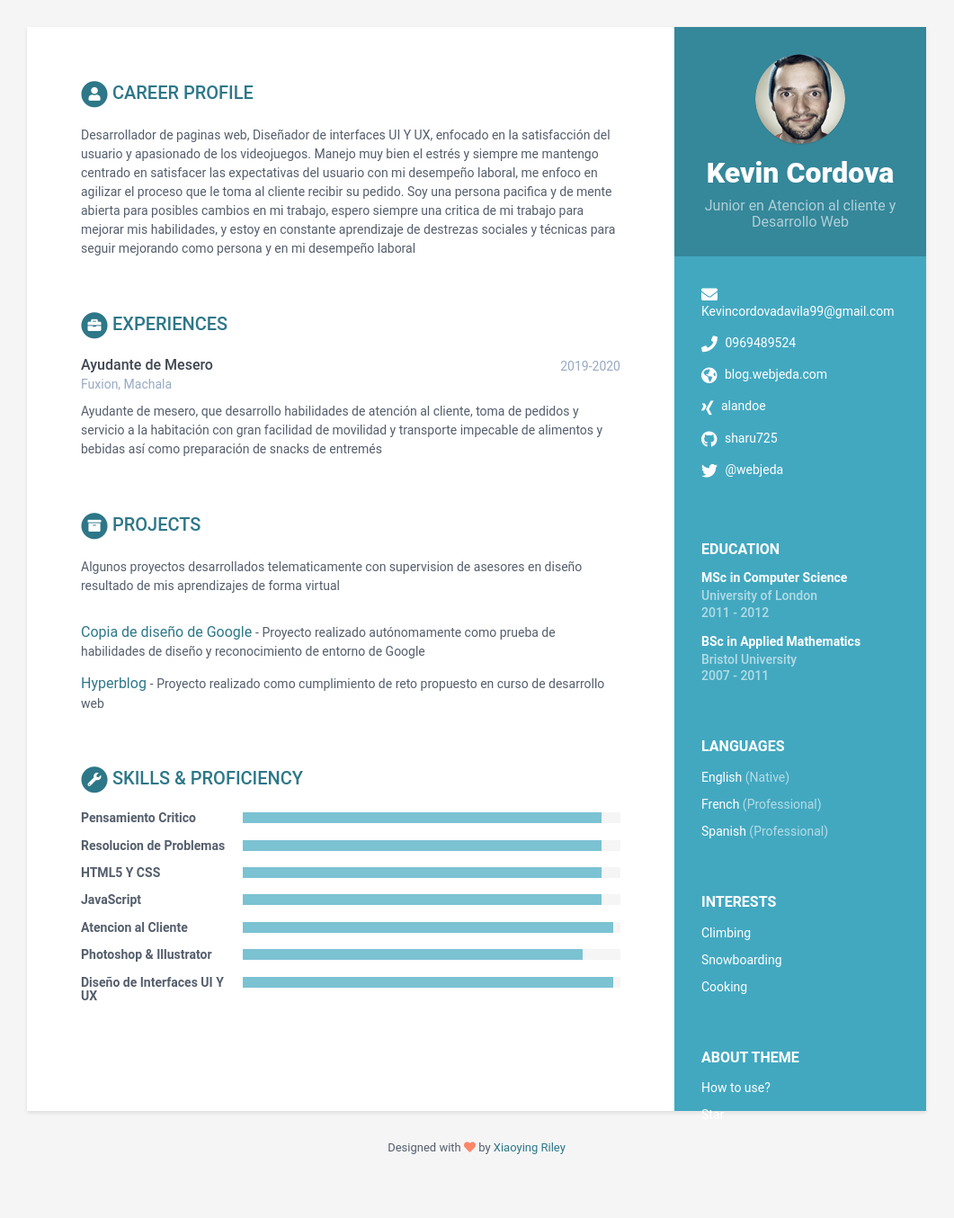
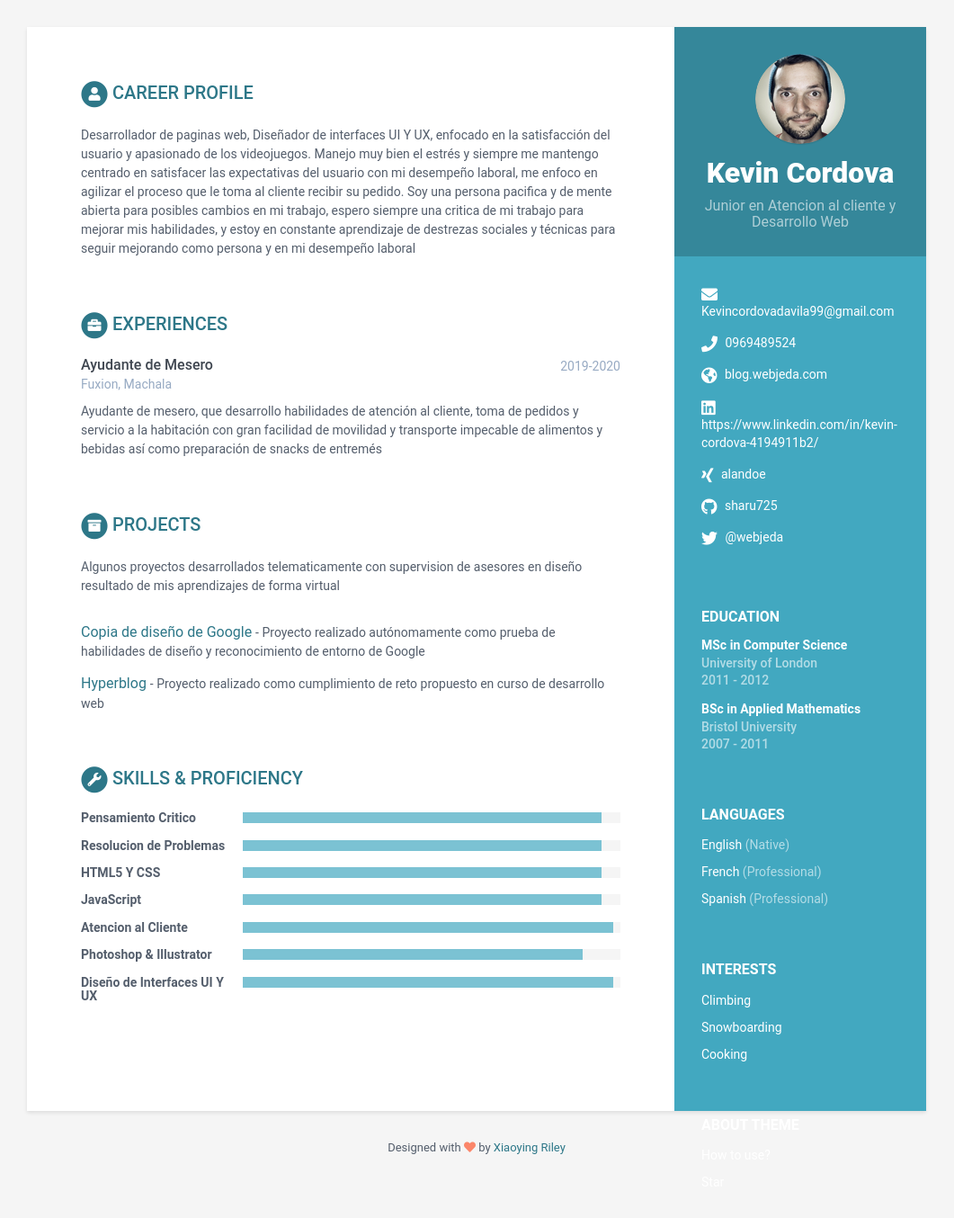
Before and after one commit to KevinC99/good-birch-4e19a, a Jekyll site: the page built from index.html, in a window 1280 px wide. Shown: the whole page at 90% size, without its empty margins (110-1171 px from the left). Built offline with Jekyll 4.4.1, drawn with Linux system fonts in a browser that asks for light colours; before the commit the page ends 1317 px from its top, so only the background shows below that; part of the change alters nothing that is shown.

Commit message:
data.yml: updated linkedin in sidebar

```diff
--- a/_data/data.yml
+++ b/_data/data.yml
@@ -30,6 +30,7 @@ sidebar:
     - item: Cooking
       link: null
   phone: 0969489524
+  linkedin: 'https://www.linkedin.com/in/kevin-cordova-4194911b2/'
 career-profile:
   title: Career Profile
   summary: >2-
```
